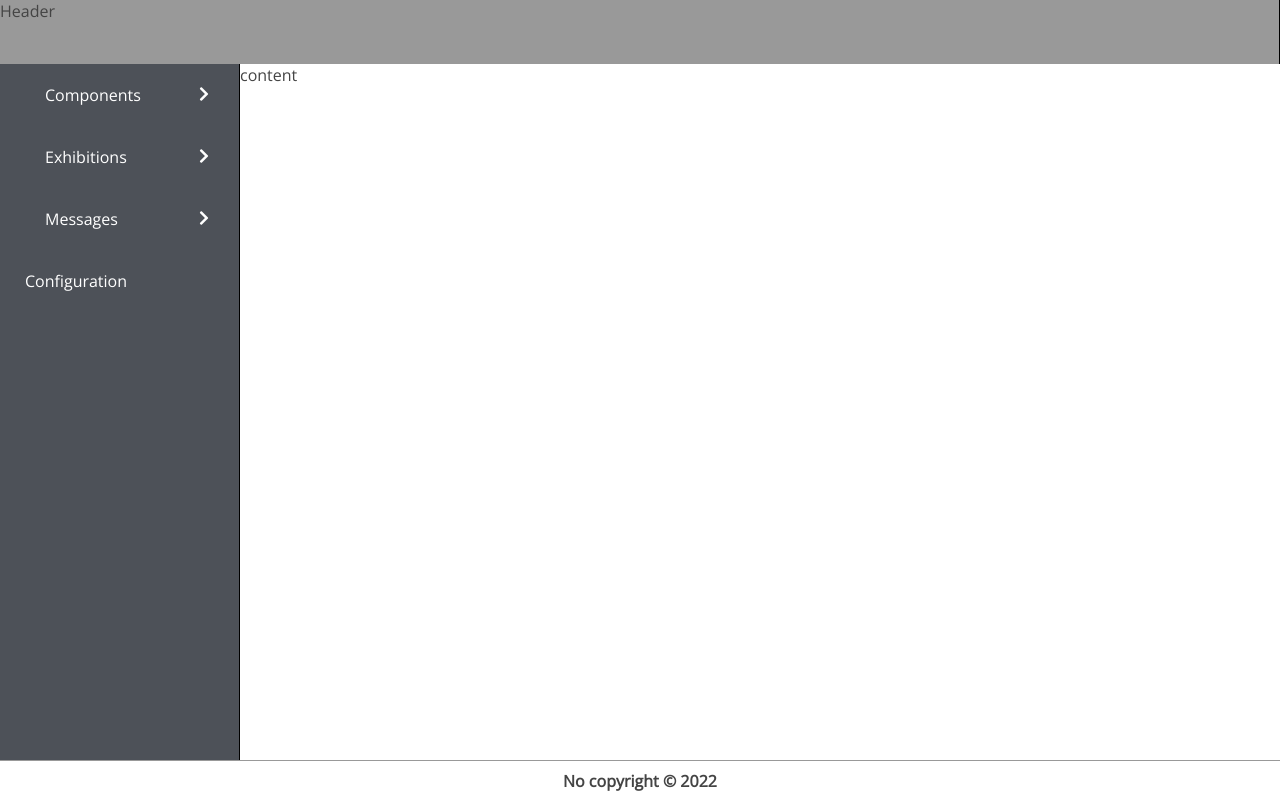
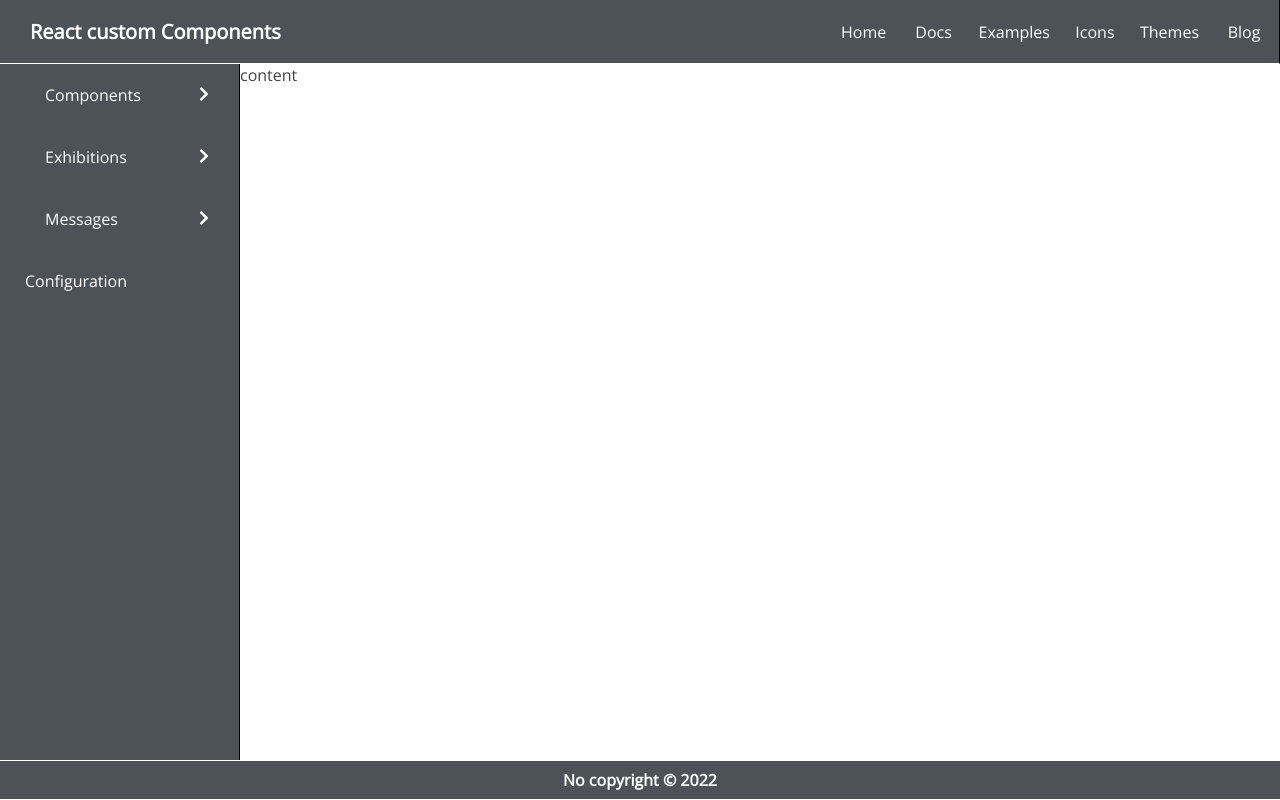
Before and after one commit to DevManish-07/ReactComponents, a React (Create React App) app: page / in a window 1280 px wide. Built offline with nearby package versions, Linux system fonts and the light colour scheme.

Commit message:
Updated header

```diff
--- a/src/App.css
+++ b/src/App.css
@@ -32,8 +32,7 @@
 .footer {
   grid-area: footer;
   height: var(--footer-height);
-  background-color: #fff;
-  border-top: 1px solid #999;
+  border-top: 1px solid rgb(255, 255, 255);
 }
 
 .wrapper {
@@ -70,6 +69,9 @@
   }
 }
 
-.header {
-  background-color: #999;
+.header,footer {
+  background-color: #4d5158;
+  border-bottom: 1px solid #fff;
+  color: #fff;
+  font-weight: 500;
 }
--- /dev/null
+++ b/src/pagecomponents/header/header.css
@@ -0,0 +1,31 @@
+header {
+  height: 100%;
+  display: flex;
+  justify-content: space-between;
+  align-items: center;
+}
+
+header .main-title {
+  padding-left: 30px;
+  font-size: 20px;
+}
+
+header .main-menu {
+  display: flex;
+  justify-content: center;
+  align-items: center;
+  list-style: none;
+}
+
+header .main-menu li {
+  padding: 5px 10px;
+  min-width: 70px;
+  text-align: center;
+  cursor: pointer;
+}
+
+header .main-menu li:hover {
+  background-color: white;
+  color: black;
+  border-radius: 10px;
+}
--- a/src/pagecomponents/header/header.js
+++ b/src/pagecomponents/header/header.js
@@ -1,5 +1,21 @@
+import "./header.css";
+
 const Header = () => {
-  return <div>Header</div>;
+  return (
+    <header>
+      <strong>
+        <span className="main-title">React custom Components</span>
+      </strong>
+      <ul className="main-menu">
+        <li>Home</li>
+        <li>Docs</li>
+        <li>Examples</li>
+        <li>Icons</li>
+        <li>Themes</li>
+        <li>Blog</li>
+      </ul>
+    </header>
+  );
 };
 
 export { Header };
```
